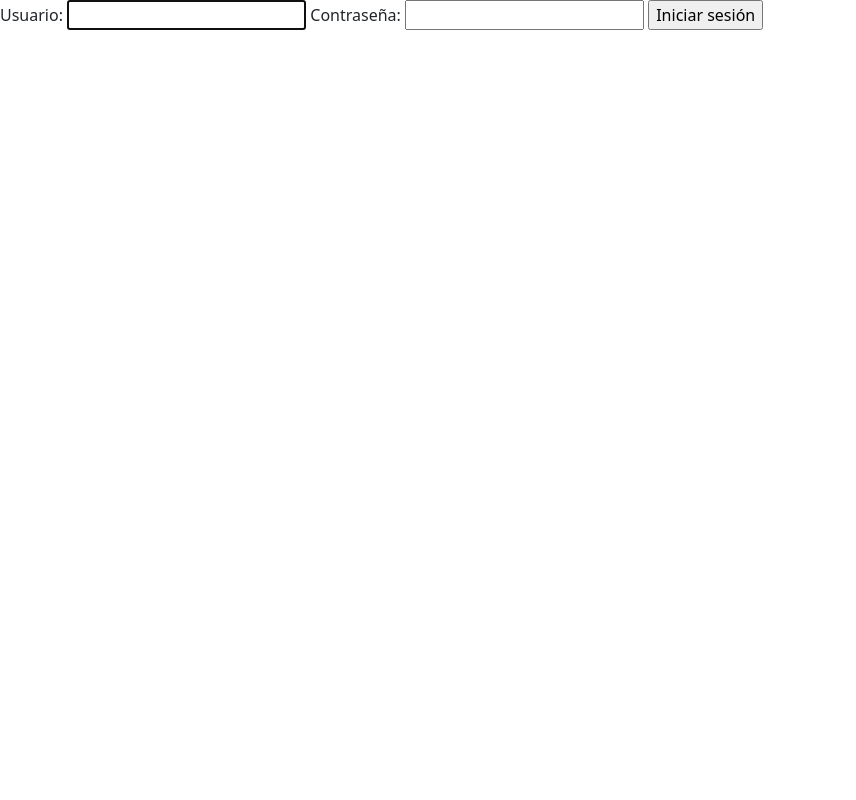
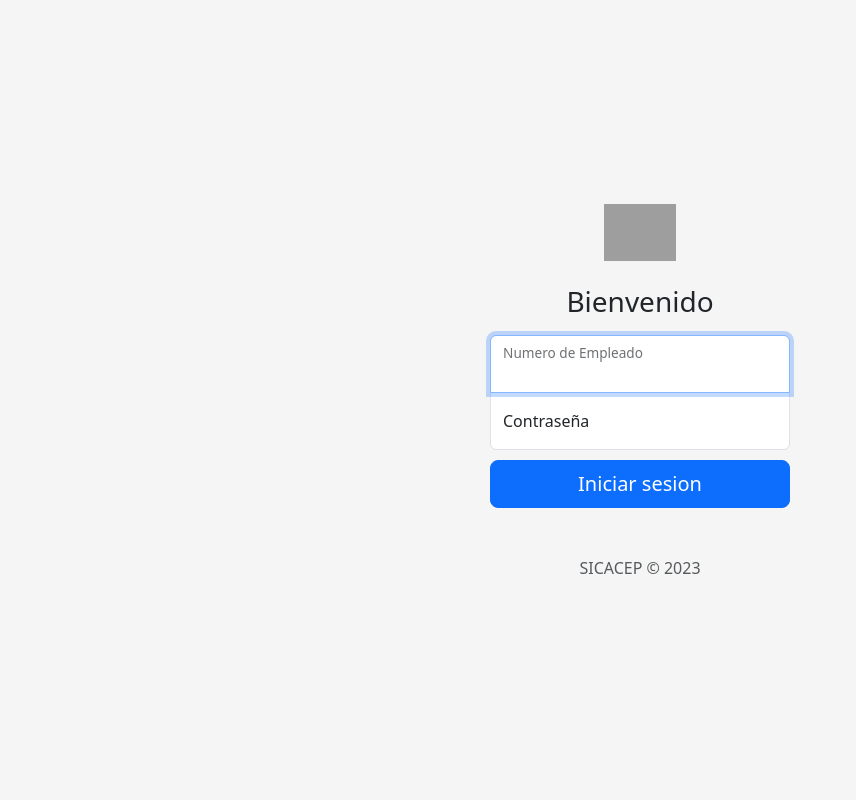
Before and after one commit to MeltedNickel/sicacep-tecnm-inm, a PHP site: page / in a window 1280 px wide. Shown: the whole page, without its empty margins (0-856 px from the left). Run offline with PHP 8.4, Linux system fonts and the light colour scheme; grey boxes are pictures that could not be loaded.

Commit message:
MeltedNickel rev 0.4 21-06-2023

```diff
--- /dev/null
+++ b/recursos/css/signin.css
@@ -0,0 +1,39 @@
+html,
+body {
+  height: 100%;
+}
+
+body {
+  display: flex;
+  align-items: center;
+  padding-top: 40px;
+  padding-bottom: 40px;
+  background-color: #f5f5f5;
+}
+
+.form-signin {
+  width: 100%;
+  max-width: 330px;
+  padding: 15px;
+  margin: auto;
+}
+
+.form-signin .checkbox {
+  font-weight: 400;
+}
+
+.form-signin .form-floating:focus-within {
+  z-index: 2;
+}
+
+.form-signin input[type="text"] {
+  margin-bottom: -1px;
+  border-bottom-right-radius: 0;
+  border-bottom-left-radius: 0;
+}
+
+.form-signin input[type="password"] {
+  margin-bottom: 10px;
+  border-top-left-radius: 0;
+  border-top-right-radius: 0;
+}
--- a/vista/login.php
+++ b/vista/login.php
@@ -1,9 +1,35 @@
-<form action="controlador/CtrlLogin.php" method="POST">
-    <label for="usu">Usuario:</label>
-    <input type="text" name="usu" id="usu" autofocus>
+<style>
+ .bd-placeholder-img {
+  font-size: 1.125rem;
+  text-anchor: middle;
+  -webkit-user-select: none;
+  -moz-user-select: none;
+  user-select: none;
+}
 
-    <label for="pass">Contraseña:</label>
-    <input type="password" name="pass" id="pass">
-
-    <input type="submit" value="Iniciar sesión">
-</form>
+  @media (min-width: 768px) {
+    .bd-placeholder-img-lg {
+    font-size: 3.5rem;
+  }
+}
+</style>
+<!-- Custom styles for this template -->
+<link href="./recursos/css/signin.css" rel="stylesheet">
+<div class="text-center">
+  <main class="form-signin">
+    <form action="controlador/CtrlLogin.php" method="POST">
+      <img class="mb-4" src="../assets/brand/bootstrap-logo.svg" alt="" width="72" height="57">
+      <h1 class="h3 mb-3 fw-normal">Bienvenido</h1>
+      <div class="form-floating">
+        <input type="text" class="form-control" name="usu" id="usu" autofocus>
+        <label for="floatingInput">Numero de Empleado</label>
+      </div>
+      <div class="form-floating">
+        <input type="password" class="form-control" name="pass" id="pass" placeholder="Contraseña">
+        <label for="floatingPassword">Contraseña</label>
+      </div>
+      <button class="w-100 btn btn-lg btn-primary" type="submit">Iniciar sesion</button>
+      <p class="mt-5 mb-3 text-muted">SICACEP &copy; 2023</p>
+  </form>
+  </main>
+</div>
--- a/vista/navbar.php
+++ b/vista/navbar.php
@@ -2,7 +2,9 @@
   <div class="text-center">
     <nav class="navbar navbar-expand-xxl navbar-fer bg-fer" aria-label="Seventh navbar example">
       <div class="container-fluid">
-        <a class="navbar-brand" href="#">SICACEP</a>
+        <a class="navbar-brand" href="#">
+          <img src="./recursos/img/sicacep-logo.png" alt="Bootstrap" width="112" height="28">
+        </a>
         <button class="navbar-toggler" type="button" data-bs-toggle="collapse" data-bs-target="#navbarsExampleXxl" aria-controls="navbarsExampleXxl" aria-expanded="false" aria-label="Toggle navigation">
           <span class="navbar-toggler-icon"></span>
         </button>
```
Also changed, not shown: recursos/img/sicacep-logo.png (added).
